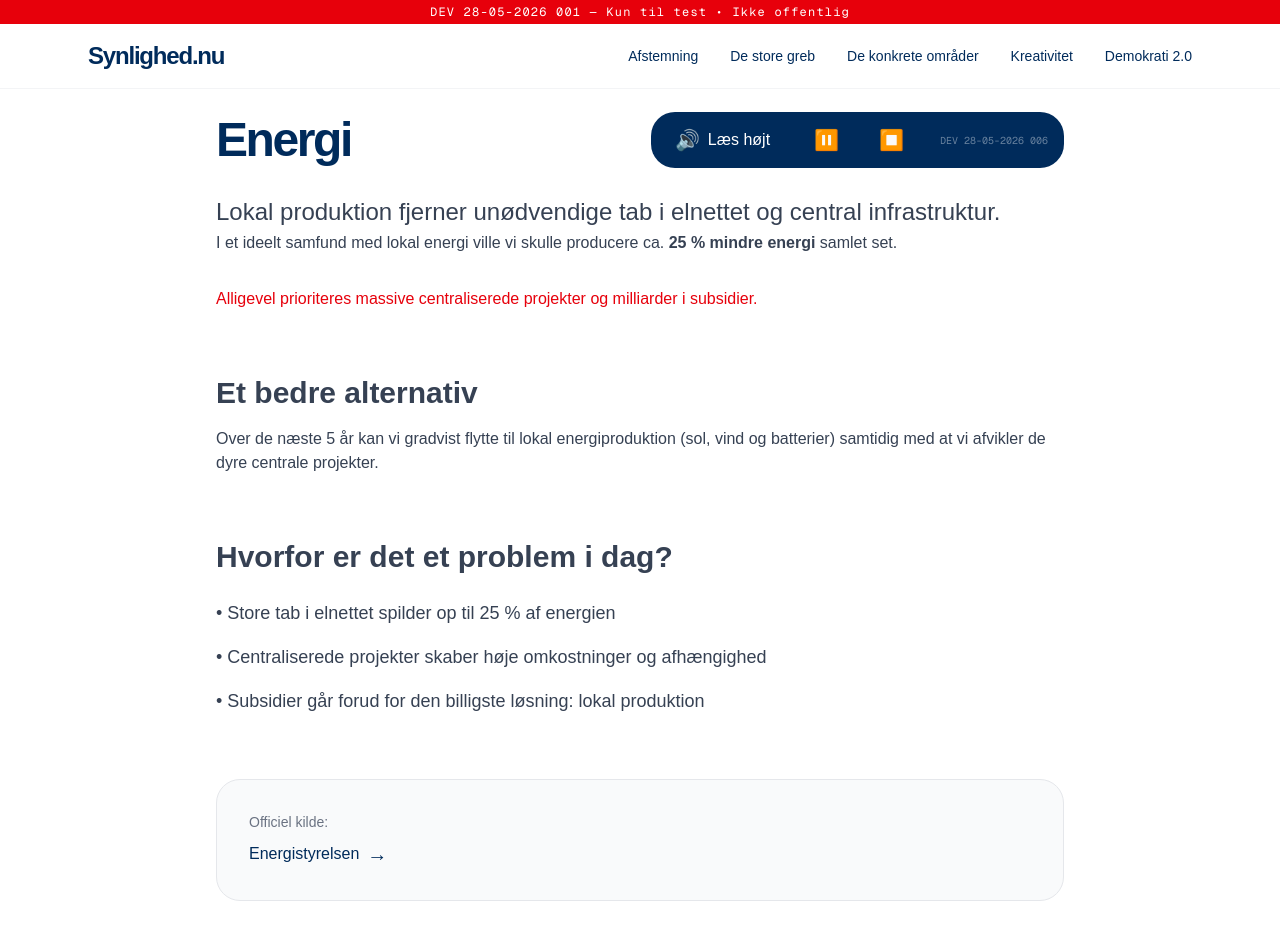
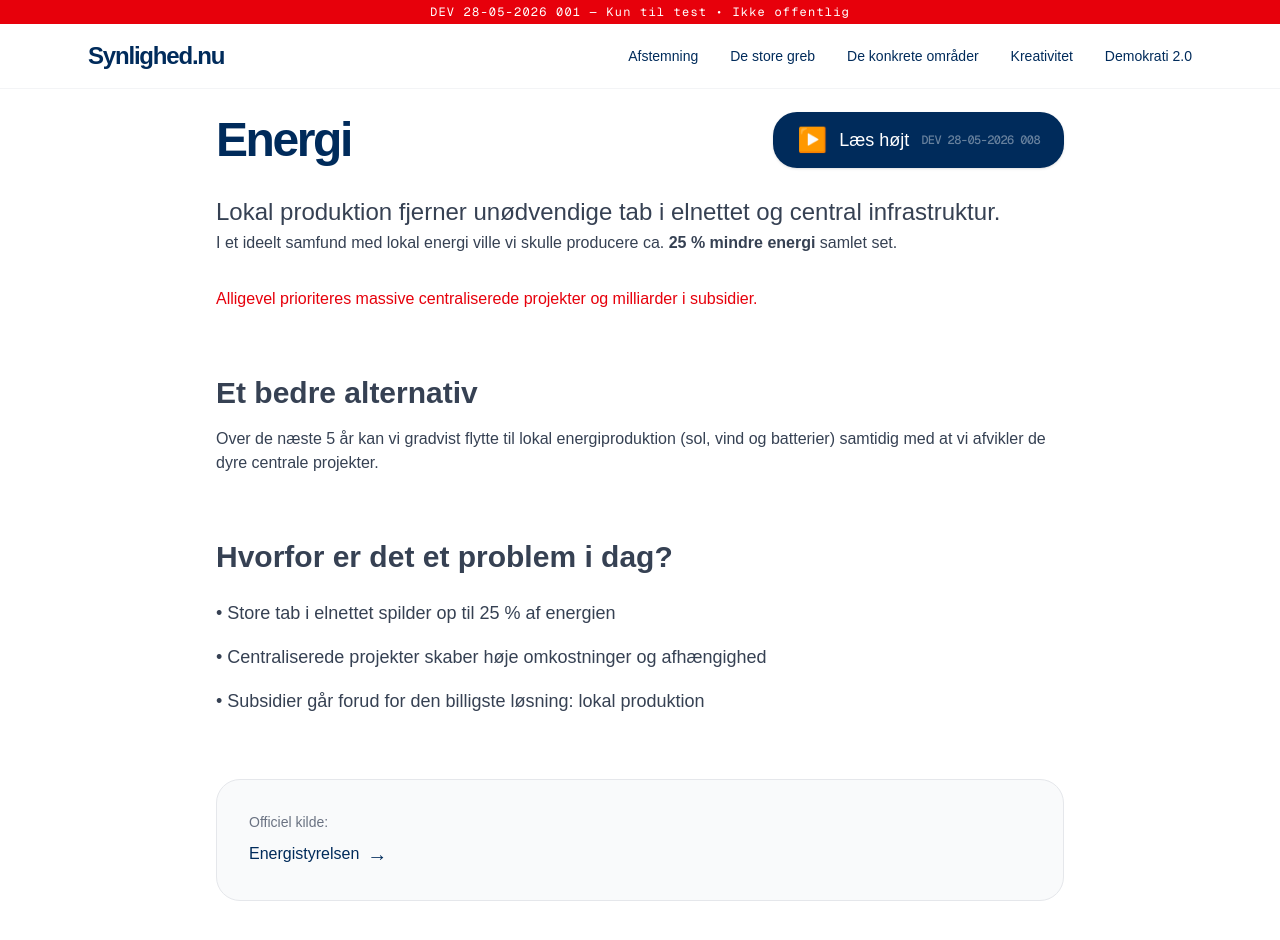
Before and after one commit to synlighed-nu/synlighed-nu-clean, a Next.js app: page /energi in a window 1280 px wide. Shown: the top 940 px of the page. Built offline with nearby package versions, Linux system fonts and the light colour scheme.

Commit message:
Update _SpeakerButton.tsx

```diff
--- a/app/components/common/_SpeakerButton.tsx
+++ b/app/components/common/_SpeakerButton.tsx
@@ -12,15 +12,22 @@ const AXIOMS = [
   "Kreativitet skaber løsninger – systemet kvæler den.",
 ];
 
-const DEV_VERSION = "DEV 28-05-2026 006";
+const DEV_VERSION = "DEV 28-05-2026 008";
 
 export default function SpeakerButton({ text, endingAxiomIndex = 0 }: { text: string; endingAxiomIndex?: number }) {
   const [isSpeaking, setIsSpeaking] = useState(false);
   const utteranceRef = useRef<SpeechSynthesisUtterance | null>(null);
 
-  const speak = () => {
-    if (isSpeaking) return;
+  const toggleSpeech = () => {
+    if (isSpeaking) {
+      // STOP
+      window.speechSynthesis.cancel();
+      setIsSpeaking(false);
+      utteranceRef.current = null;
+      return;
+    }
 
+    // START
     const axiomText = AXIOMS[endingAxiomIndex % AXIOMS.length];
     const fullText = `${text}\n\nAxiom: ${axiomText}`;
 
@@ -37,47 +44,20 @@ export default function SpeakerButton({ text, endingAxiomIndex = 0 }: { text: st
     setIsSpeaking(true);
   };
 
-  const pause = () => {
-    window.speechSynthesis.pause();
-  };
-
-  const stop = () => {
-    window.speechSynthesis.cancel();
-    setIsSpeaking(false);
-    utteranceRef.current = null;
-  };
-
   return (
-    <div className="inline-flex items-center gap-2 bg-[#002B5B] text-white rounded-3xl p-1">
-      {/* Læs højt */}
-      <button
-        onClick={speak}
-        className="flex items-center gap-2 px-5 py-2.5 hover:bg-white/10 rounded-3xl transition-all active:scale-95"
-      >
-        <span className="text-xl">🔊</span>
-        <span className="font-medium">Læs højt</span>
-      </button>
-
-      {/* Pause */}
-      <button
-        onClick={pause}
-        className="flex items-center gap-2 px-4 py-2.5 hover:bg-white/10 rounded-3xl transition-all active:scale-95"
-      >
-        <span className="text-xl">⏸️</span>
-      </button>
-
-      {/* Stop */}
-      <button
-        onClick={stop}
-        className="flex items-center gap-2 px-4 py-2.5 hover:bg-white/10 rounded-3xl transition-all active:scale-95"
-      >
-        <span className="text-xl">⏹️</span>
-      </button>
-
-      {/* DEV version */}
-      <span className="text-[10px] font-mono opacity-40 px-3">
+    <button
+      onClick={toggleSpeech}
+      className="inline-flex items-center gap-3 px-6 py-3 bg-[#002B5B] hover:bg-[#001B3D] text-white rounded-3xl font-medium transition-all active:scale-95 shadow-sm"
+    >
+      <span className="text-2xl">
+        {isSpeaking ? '⏹️' : '▶️'}
+      </span>
+      <span className="text-lg">
+        {isSpeaking ? 'Stop' : 'Læs højt'}
+      </span>
+      <span className="text-xs font-mono opacity-40 tracking-tighter">
         {DEV_VERSION}
       </span>
-    </div>
+    </button>
   );
 }
```
